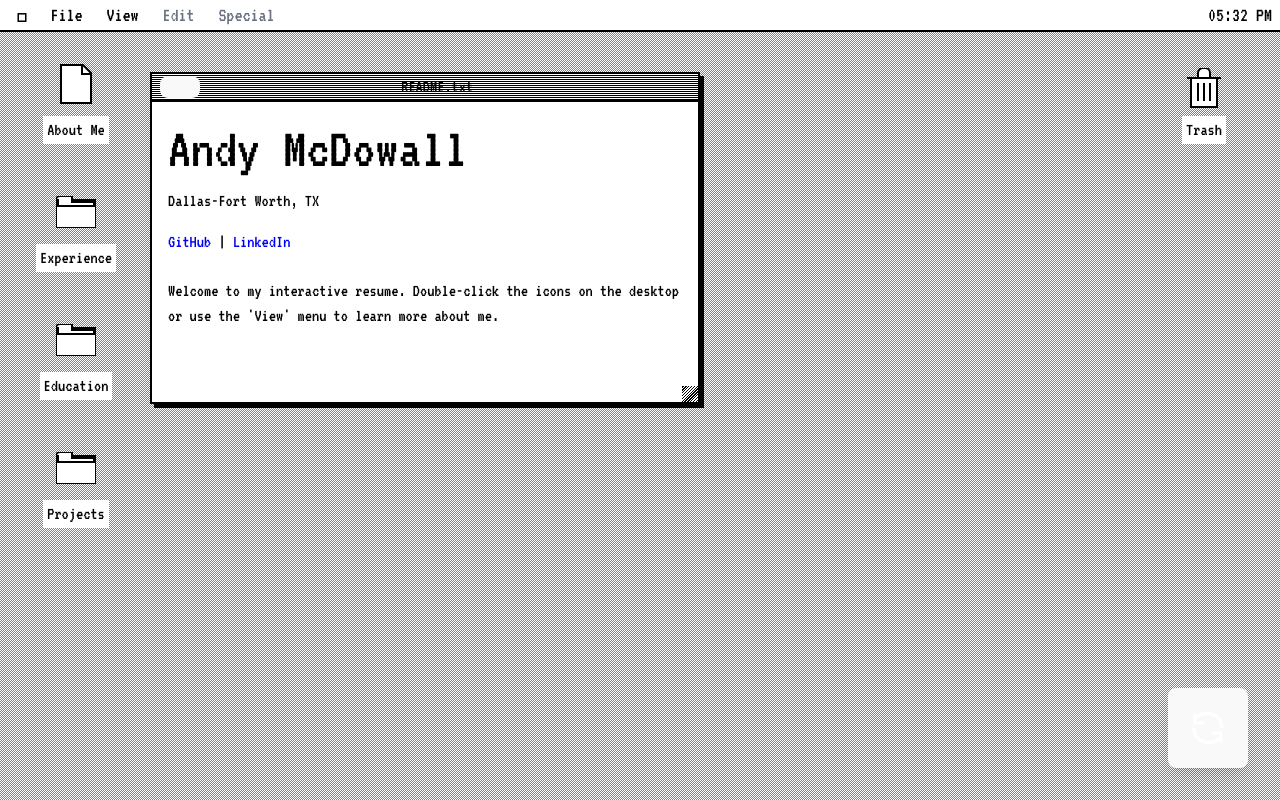
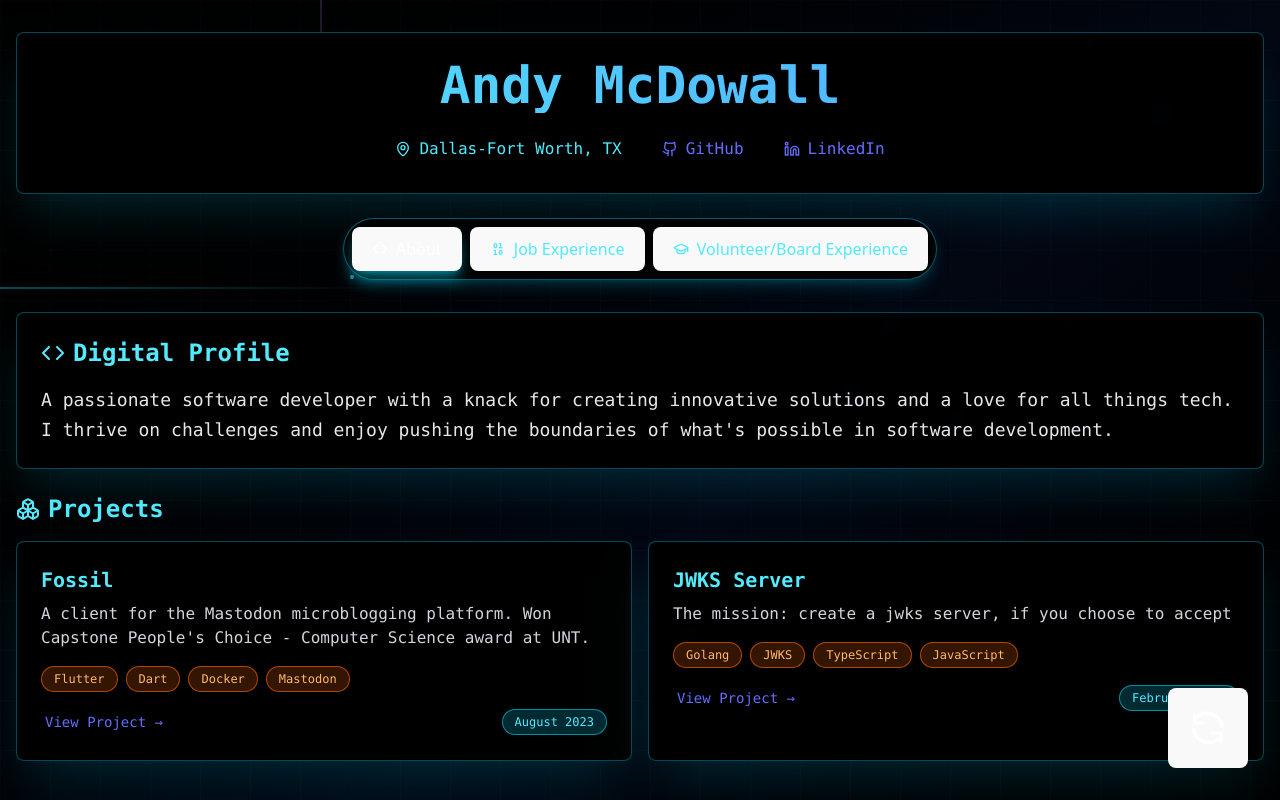
Before and after one commit to andym1125/andym1125.github.io, a React (Vite) app: page / in a window 1280 px wide. Shown: the top 800 px of the page. Built offline with nearby package versions, Linux system fonts and the light colour scheme.

Commit message:
Implement spinning components

```diff
--- a/src/App.tsx
+++ b/src/App.tsx
@@ -21,6 +21,11 @@ import ComponentRoulette from './components/ComponentRoulette'
 const App = () => {
   const [rouletteKey, setRouletteKey] = useState(0);
 
+const stillComponents = [
+    <TronResume personalInfo={andyPersonalInfo} />, // 10/10, very good
+    <CliResume personalInfo={andyPersonalInfo} />, // 5/5, amazing interactivity
+  ];
+
   const componentsToSpin = [
     <Y2KResume personalInfo={andyPersonalInfo} />, // 4/5
     <TypewriterResume personalInfo={andyPersonalInfo} />, // 1/5
@@ -28,12 +33,11 @@ const App = () => {
     <NeonTokyoResume personalInfo={andyPersonalInfo} />, // 4/5, hook error
     <HorrorPosterResume personalInfo={andyPersonalInfo} />, // 5/5, best one yet
     <MacintoshResume personalInfo={andyPersonalInfo} />, // 5/5, amazing interactivity
-    <CliResume personalInfo={andyPersonalInfo} />, // 5/5, amazing interactivity
     <RetroGameResume personalInfo={andyPersonalInfo} />, // 3/5, mid
     <NoirResume personalInfo={andyPersonalInfo} />, // 4/5, pretty neat, neats work to be amazing
     <GlassMorphismResume personalInfo={andyPersonalInfo} />, // 4/5, pretty neat
     <PostcardResume personalInfo={andyPersonalInfo} />, // 3/5, mid
-    <TronResume personalInfo={andyPersonalInfo} /> //10/10, very good
+    ...stillComponents
   ];
 
   return (
@@ -41,7 +45,8 @@ const App = () => {
     <div className="relative h-screen w-screen bg-gray-900">
       <ComponentRoulette
         key={rouletteKey}
-        components={componentsToSpin}
+        stillComponents={stillComponents}
+        spinningComponents={componentsToSpin}
         spinDuration={4000}
       />
 
--- a/src/components/ComponentRoulette.tsx
+++ b/src/components/ComponentRoulette.tsx
@@ -4,7 +4,8 @@ import React, { useState, useEffect, ReactElement } from 'react';
 
 interface ComponentRouletteProps {
   /** An array of components to cycle through. */
-  components: ReactElement[];
+  stillComponents: ReactElement[];
+  spinningComponents: ReactElement[];
   /** Total duration of the spin animation in milliseconds. */
   spinDuration?: number;
   /** The index of the component to land on. If not provided, a random one will be chosen. */
@@ -16,24 +17,26 @@ interface ComponentRouletteProps {
  * animation before settling on a final one.
  */
 export const ComponentRoulette: React.FC<ComponentRouletteProps> = ({
-  components,
+  stillComponents,
+  spinningComponents,
   spinDuration = 6000, // Default spin time: 4 seconds
   finalIndex,
 }) => {
   const [currentIndex, setCurrentIndex] = useState(0);
-  const [isSpinning, setIsSpinning] = useState(true);
+  const [currSafeIndex, setCurrSafeIndex] = useState(Math.floor(Math.random() * stillComponents.length));
+  const [isSpinning, setIsSpinning] = useState(false);
   const [isFading, setIsFading] = useState(false);
 
   useEffect(() => {
-    if (!components || components.length === 0) {
+    if (!spinningComponents || spinningComponents.length === 0) {
       setIsSpinning(false);
       return;
     }
 
     setIsSpinning(true);
-    const targetIndex = finalIndex !== undefined && finalIndex < components.length
+    const targetIndex = finalIndex !== undefined && finalIndex < spinningComponents.length
       ? finalIndex
-      : Math.floor(Math.random() * components.length);
+      : Math.floor(Math.random() * spinningComponents.length);
 
     let spinTimeoutId: NodeJS.Timeout;
 
@@ -43,7 +46,7 @@ export const ComponentRoulette: React.FC<ComponentRouletteProps> = ({
 
         // After a short fade, switch the component and fade back in
         setTimeout(() => {
-          setCurrentIndex(prevIndex => (prevIndex + 1) % components.length);
+          setCurrentIndex(prevIndex => (prevIndex + 1) % spinningComponents.length);
           setIsFading(false); // Start fade-in
         }, 25); // This should match the transition duration
 
@@ -70,9 +73,9 @@ export const ComponentRoulette: React.FC<ComponentRouletteProps> = ({
       clearTimeout(spinTimeoutId);
       clearTimeout(stopTimeoutId);
     };
-  }, [components, spinDuration, finalIndex]);
+  }, [stillComponents, spinningComponents, spinDuration, finalIndex]);
 
-  if (!components || components.length === 0) {
+  if (!spinningComponents || spinningComponents.length === 0) {
     return null;
   }
 
@@ -83,7 +86,7 @@ export const ComponentRoulette: React.FC<ComponentRouletteProps> = ({
   return (
     <div className="">
       <div className={`transition-all duration-100 ease-in-out ${transitionClasses}`}>
-        {components[currentIndex]}
+        {isSpinning ? spinningComponents[currentIndex] : stillComponents[currSafeIndex]}
       </div>
     </div>
   );
```
